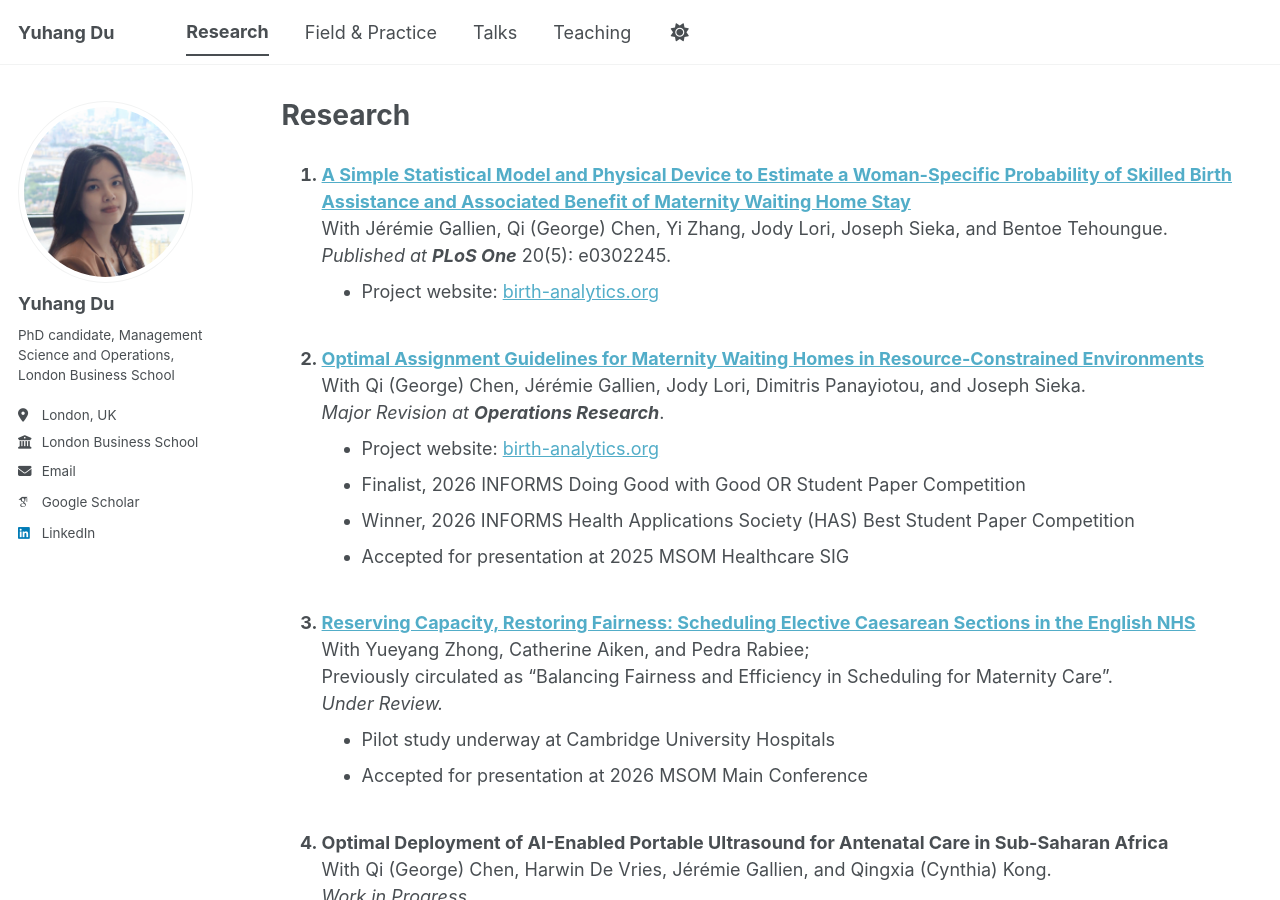
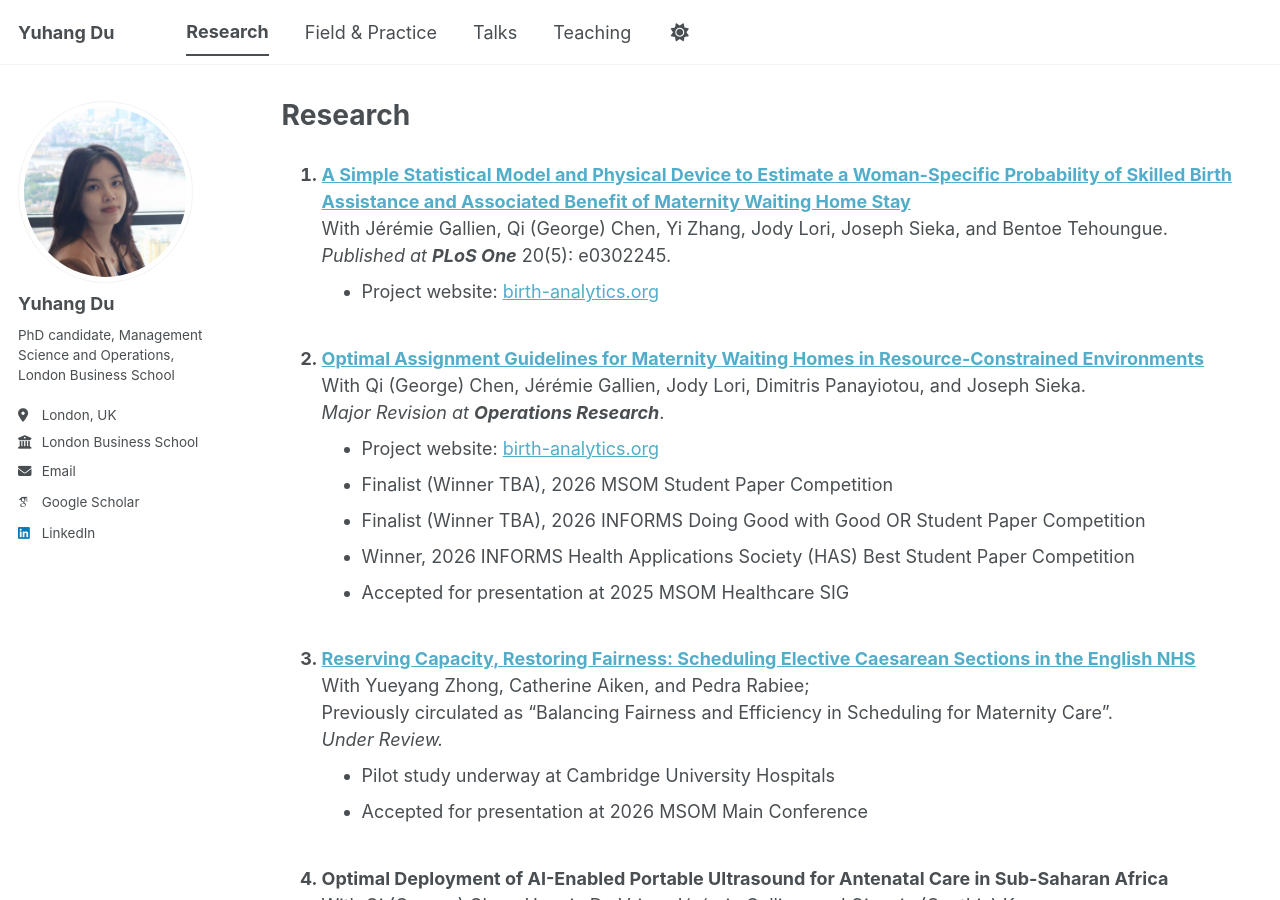
Before and after one commit to yuhangdu-edu/yuhangdu-edu.github.io, a Jekyll site: the page built from _pages/research.md, in a window 1280 px wide and 900 px high. Built offline with Jekyll 4.4.1, drawn with Linux system fonts in a browser that asks for light colours; some web fonts are replaced; a script bundle is joined from its source files by our own code; library files that are not in the unit come from our copies.

Commit message:
Update research.md

```diff
--- a/_pages/research.md
+++ b/_pages/research.md
@@ -33,7 +33,8 @@ With Jérémie Gallien, Qi (George) Chen, Yi Zhang, Jody Lori, Joseph Sieka, and
 With Qi (George) Chen, Jérémie Gallien, Jody Lori, Dimitris Panayiotou, and Joseph Sieka.<br>
 *Major Revision at **Operations Research***.
 - Project website: [birth-analytics.org](http://birth-analytics.org/)
-- Finalist, 2026 INFORMS Doing Good with Good OR Student Paper Competition
+- Finalist (Winner TBA), 2026 MSOM Student Paper Competition
+- Finalist (Winner TBA), 2026 INFORMS Doing Good with Good OR Student Paper Competition
 - Winner, 2026 INFORMS Health Applications Society (HAS) Best Student Paper Competition
 - Accepted for presentation at 2025 MSOM Healthcare SIG
 
```
